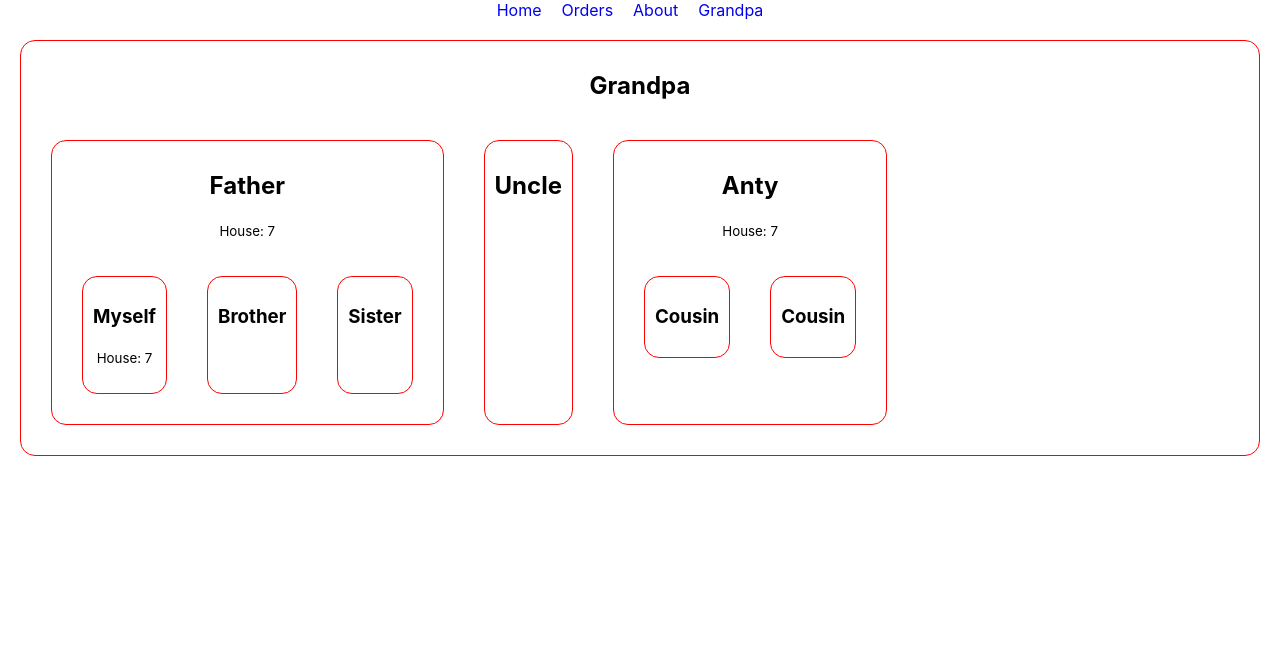
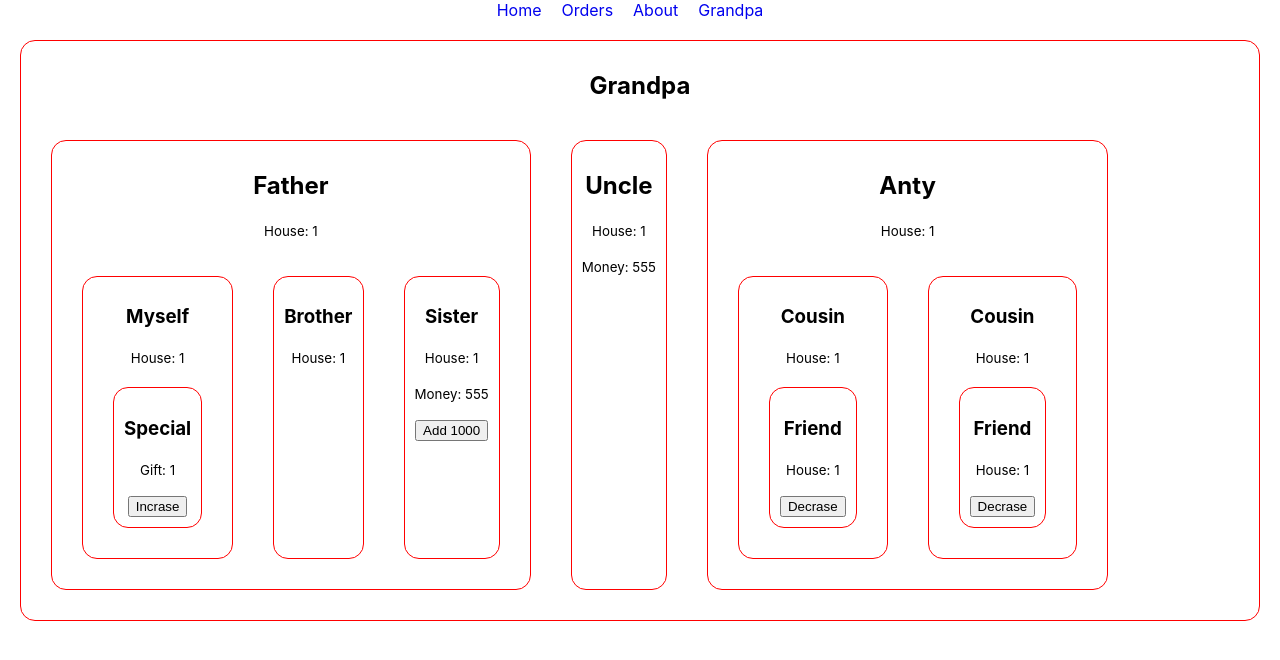
Before and after one commit to bd-dev-ismail/mania-t-shirt, a React (Create React App) app: page /grandpa in a window 1280 px wide. Shown: the top 660 px of the page. Built offline with nearby package versions, Linux system fonts and the light colour scheme.

Commit message:
more contextapi

```diff
--- a/src/components/Anty/Anty.js
+++ b/src/components/Anty/Anty.js
@@ -7,8 +7,8 @@ const Anty = ({house}) => {
             <h2>Anty</h2>
             <p><small>House: {house}</small></p>
             <section className='flex'>
-                <Cousin></Cousin>
-                <Cousin></Cousin>
+                <Cousin house={house}></Cousin>
+                <Cousin house={house}></Cousin>
             </section>
         </div>
     );
--- a/src/components/Brother/Brother.js
+++ b/src/components/Brother/Brother.js
@@ -1,9 +1,10 @@
 import React from 'react';
 
-const Brother = () => {
+const Brother = ({house}) => {
     return (
         <div>
             <h3>Brother</h3>
+            <p><small>House: {house}</small></p>
         </div>
     );
 };
--- a/src/components/Cousin/Cousin.js
+++ b/src/components/Cousin/Cousin.js
@@ -1,9 +1,14 @@
 import React from 'react';
+import Friend from '../Friend/Friend';
 
-const Cousin = () => {
+const Cousin = ({house}) => {
     return (
         <div>
             <h3>Cousin</h3>
+            <p><small>House: {house}</small></p>
+            <section>
+                <Friend></Friend>
+            </section>
         </div>
     );
 };
--- /dev/null
+++ b/src/components/Friend/Friend.js
@@ -0,0 +1,15 @@
+import React, { useContext } from 'react';
+import { RingContext } from '../Grandpa/Grandpa';
+
+const Friend = () => {
+    const [house, setHouse] = useContext(RingContext);
+    return (
+        <div>
+            <h3>Friend</h3>
+            <p><small>House: {house}</small></p>
+            <button onClick={()=>setHouse(house - 1)}>Decrase</button>
+        </div>
+    );
+};
+
+export default Friend;
--- a/src/components/Grandpa/Grandpa.js
+++ b/src/components/Grandpa/Grandpa.js
@@ -1,19 +1,27 @@
-import React from 'react';
+import React, { createContext, useState } from 'react';
 import Anty from '../Anty/Anty';
 import Father from '../Father/Father';
 import Uncle from '../Uncle/Uncle';
 import './Grandpa.css';
+export const RingContext = createContext('Silver ring');
+export const MoneyContext = createContext(555);
 const Grandpa = () => {
-    const house = 7;
+    const [house , setHouse] = useState(1);
+    const [money, setMoney] = useState(555);
+
     return (
-        <div className='grandpa'>
+      <RingContext.Provider value={[house, setHouse]}>
+        <MoneyContext.Provider value = {[money, setMoney]}>
+          <div className="grandpa">
             <h2>Grandpa</h2>
-            <section className='flex'>
-                <Father house={house}>  </Father>
-                <Uncle house={house}></Uncle>
-                <Anty house={house}></Anty>
+            <section className="flex">
+              <Father house={house}> </Father>
+              <Uncle house={house}></Uncle>
+              <Anty house={house}></Anty>
             </section>
-        </div>
+          </div>
+        </MoneyContext.Provider>
+      </RingContext.Provider>
     );
 };
 
--- a/src/components/Myself/Myself.js
+++ b/src/components/Myself/Myself.js
@@ -1,11 +1,17 @@
 import React from 'react';
+import Special from '../Special/Special';
 
-const Myself = ({house}) => {
+const Myself = ({house,}) => {
     return (
-        <div>
-            <h3>Myself</h3>
-            <p><small>House: {house}</small></p>
-        </div>
+      <div>
+        <h3>Myself</h3>
+        <p>
+          <small>House: {house}</small>
+        </p>
+        <section>
+          <Special></Special>
+        </section>
+      </div>
     );
 };
 
--- a/src/components/Sister/Sister.js
+++ b/src/components/Sister/Sister.js
@@ -1,9 +1,14 @@
-import React from 'react';
+import React, { useContext } from 'react';
+import { MoneyContext } from '../Grandpa/Grandpa';
 
-const Sister = () => {
+const Sister = ({house}) => {
+    const [money, setMoney]= useContext(MoneyContext);
     return (
         <div>
             <h3>Sister</h3>
+            <p><small>House: {house}</small></p>
+            <p><small>Money: {money}</small></p>
+            <button onClick={()=>setMoney(money + 1000)}>Add 1000</button>
         </div>
     );
 };
--- /dev/null
+++ b/src/components/Special/Special.js
@@ -0,0 +1,15 @@
+import React, { useContext } from 'react';
+import { RingContext } from '../Grandpa/Grandpa';
+
+const Special = () => {
+    const [house, setHouse] = useContext(RingContext);
+    return (
+        <div>
+            <h3>Special</h3>
+            <p><small>Gift: {house}</small></p>
+            <button onClick={()=>setHouse(house + 1)}>Incrase</button>
+        </div>
+    );
+};
+
+export default Special;
--- a/src/components/Uncle/Uncle.js
+++ b/src/components/Uncle/Uncle.js
@@ -1,9 +1,13 @@
-import React from 'react';
+import React, { useContext } from 'react';
+import { MoneyContext } from '../Grandpa/Grandpa';
 
-const Uncle = () => {
+const Uncle = ({house}) => {
+    const [money , setMoney] = useContext(MoneyContext);
     return (
         <div>
             <h2>Uncle</h2>
+            <p><small>House: {house}</small></p>
+            <p><small>Money: {money}</small></p>
         </div>
     );
 };
```
Also changed, not shown: src/components/Father/Father.js (+5 -3 lines), 1 other file (tests, documents, lock files or other folders).
